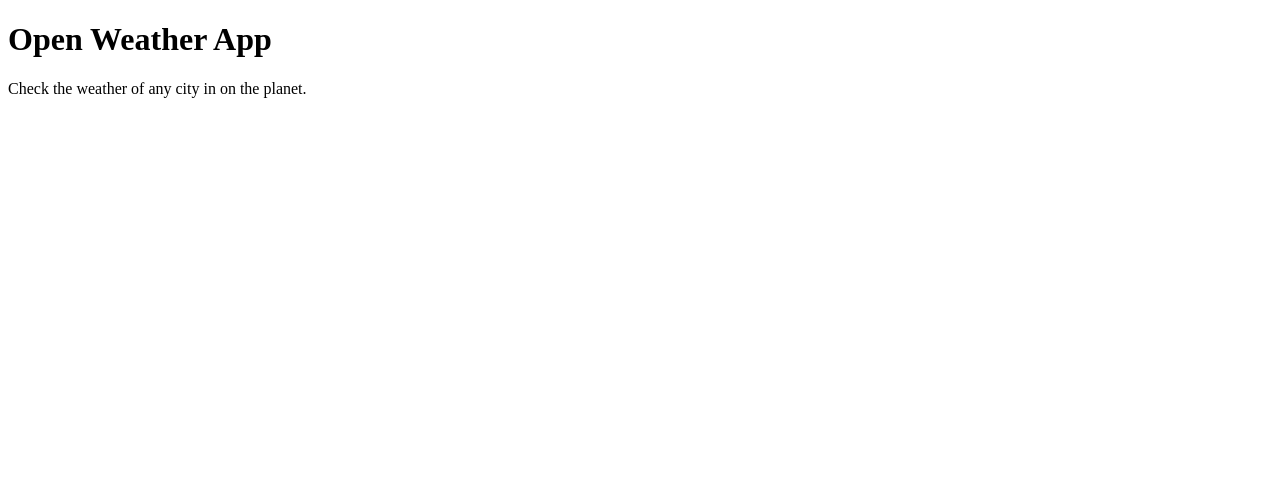
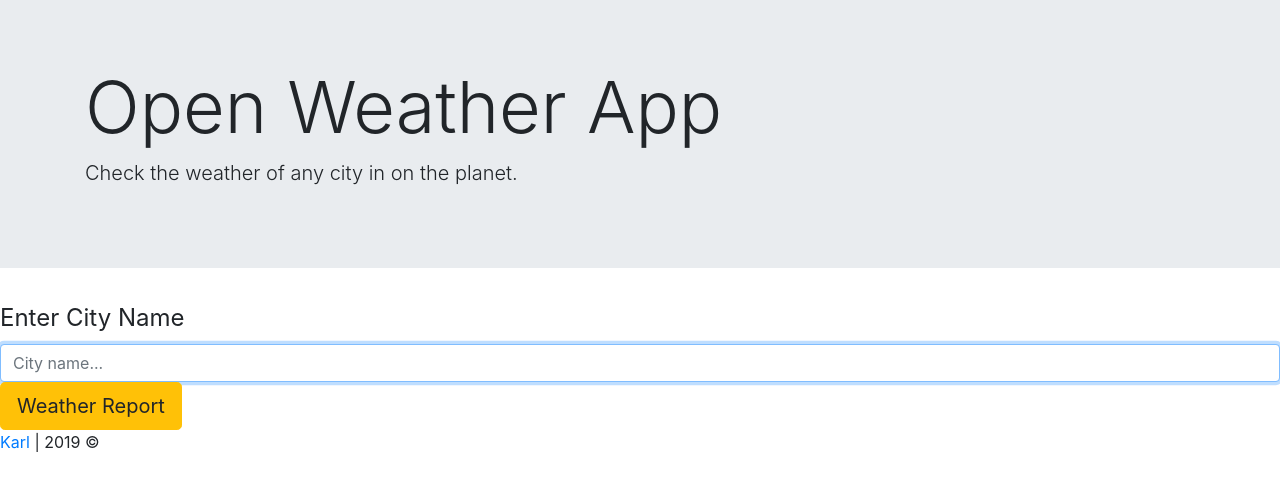
Before and after one commit to mashm3ll0w/openweather-app, a website: page public/html/index.html in a window 1280 px wide. Drawn offline with nearby package versions, Linux system fonts and the light colour scheme.

Commit message:
link to bootstrap cdn & define forms

```diff
--- a/public/html/index.html
+++ b/public/html/index.html
@@ -1,13 +1,32 @@
 <!DOCTYPE html>
 <html lang="en">
-<head>
-  <meta charset="UTF-8">
-  <meta name="viewport" content="width=device-width, initial-scale=1.0">
-  <meta http-equiv="X-UA-Compatible" content="ie=edge">
-  <title>Weather App</title>
-</head>
-<body>
-  <h1>Open Weather App</h1>
-  <p>Check the weather of any city in on the planet.</p>
-</body>
+	<head>
+		<meta charset="UTF-8" />
+		<meta name="viewport" content="width=device-width, initial-scale=1.0" />
+		<meta http-equiv="X-UA-Compatible" content="ie=edge" />
+		<!-- Bootstrap CSS -->
+		<link href="https://stackpath.bootstrapcdn.com/bootstrap/4.3.1/css/bootstrap.min.css" rel="stylesheet" integrity="sha384-ggOyR0iXCbMQv3Xipma34MD+dH/1fQ784/j6cY/iJTQUOhcWr7x9JvoRxT2MZw1T" crossorigin="anonymous" />
+
+		<!-- Custom CSS -->
+		<link rel="stylesheet" href="../css/styles.css" />
+		<title>Weather App</title>
+	</head>
+	<body>
+		<div class="jumbotron jumbotron-fluid">
+			<div class="container">
+				<h1 class="display-3">Open Weather App</h1>
+				<p class="lead">Check the weather of any city in on the planet.</p>
+			</div>
+		</div>
+		<form action="/" method="POST">
+			<fieldset>
+				<legend>Enter City Name</legend>
+        <input type="text" name="cityName" class="form-control" placeholder="City name..." autofocus required />
+        <button type="submit" class="btn btn-lg btn-warning">Weather Report</button>
+			</fieldset>
+    </form>
+    <footer>
+      <p><a href="https://www.github.com/mashm3ll0w/">Karl</a> | 2019 &copy;</p>
+    </footer>
+	</body>
 </html>
```
